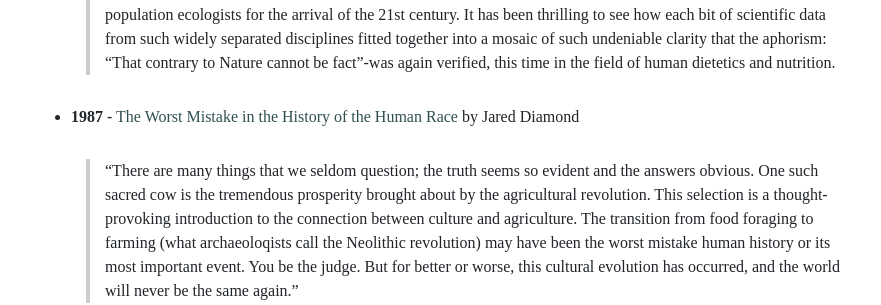
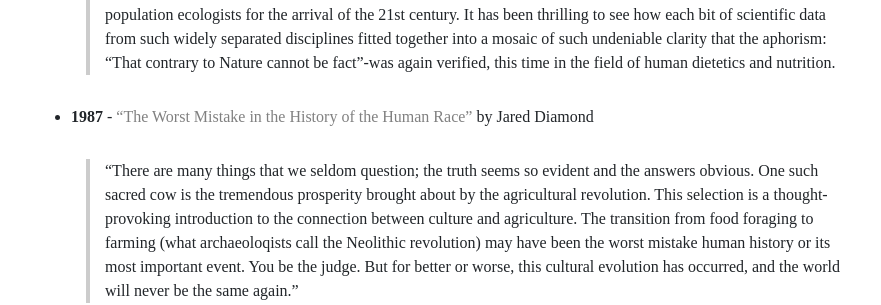
Before and after one commit to bitstein/justmeat.co, a Jekyll site: the page built from wiki/pages/history.md, in a window 1280 px wide and 900 px high, scrolled down 1628 px. Shown: the part 439-744 px from the top of the window, without its empty margins (199-1080 px from the left). Built offline with Jekyll 4.4.1, drawn with Linux system fonts in a browser that asks for light colours; nearby versions of some CDN libraries; some web fonts are replaced; some of the changed lines change nothing that is shown.

Commit message:
Tons of papers - We can rename them.

```diff
--- a/wiki/pages/history.md
+++ b/wiki/pages/history.md
@@ -45,7 +45,7 @@ The carnivore diet draws on the works, ideas, experiences, observations, and stu
     > This book is a study of the ecology of Man, as his environment has changed with (relatively) lightning-like rapidity from prehistorical to modern times, and to delineate the effect these changes have had on nutrition. An attempt will be made to answer the question: "Is modern Man actually better or worse off nutritionally than ws his Stone Age forbear?" .
     >Writing this book has indeed heen fun. While colleccting material for the early chapters I was able to add greatly to my knowledge of comparative anatomy and physiology, how all various sorts of animals are constructed, and how their digestive tracts function. Later chapters led me into a fascinating world of the past, of anthropology and archaeology, which I embraced enthusiastically though amateurishly. Finally I ventured into the shadowy sphere of philosophy, explored some aspects of future food production, and have set down the dire predictions of population ecologists for the arrival of the 21st century. It has been thrilling to see how each bit of scientific data from such widely separated disciplines fitted together into a mosaic of such undeniable clarity that the aphorism: "That contrary to Nature cannot be fact"-was again verified, this time in the field of human dietetics and nutrition.
 
-* **1987** - [The Worst Mistake in the History of the Human Race]() by Jared Diamond
+* **1987** - [“The Worst Mistake in the History of the Human Race”](http://www.ditext.com/diamond/mistake.html) by Jared Diamond
 
     > "There are many things that we seldom question; the truth seems so evident and the answers obvious. One such sacred cow is the tremendous prosperity brought about by the agricultural revolution. This selection is a thought-provoking introduction to the connection between culture and agriculture. The transition from food foraging to farming (what archaeoloqists call the Neolithic revolution) may have been the worst mistake human history or its most important event. You be the judge. But for better or worse, this cultural evolution has occurred, and the world will never be the same again."
 
```
Also changed, not shown: 3 other files.
